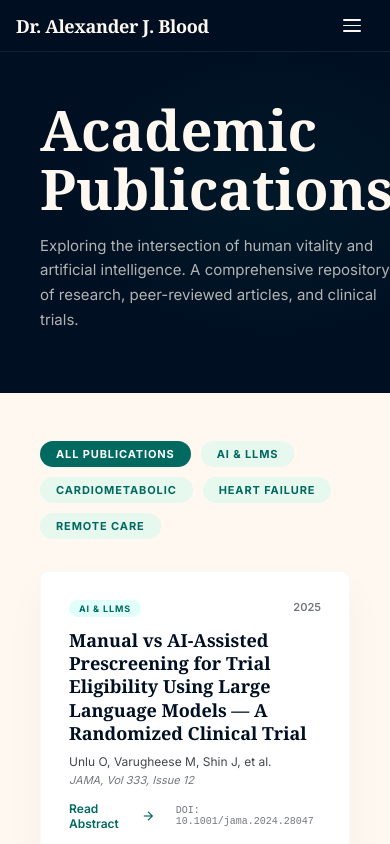
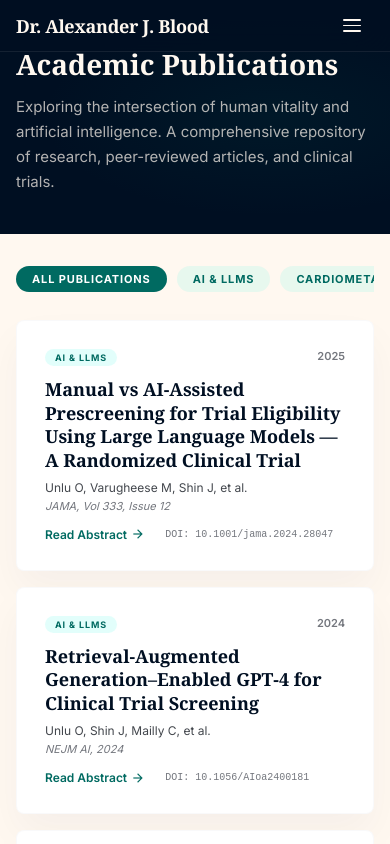
Before and after one commit to atimmer418/AJBlood-Website, an Angular app in the folder frontend/: page /publications in a window 390 px wide. Shown: the top 844 px of the page. Built offline with nearby package versions, Linux system fonts and the light colour scheme.

Commit message:
feat(mobile): expertise cards 1-col, publications filter chip scroll, hide decorative icons

```diff
--- a/frontend/src/app/pages/expertise/expertise.component.html
+++ b/frontend/src/app/pages/expertise/expertise.component.html
@@ -11,7 +11,7 @@
         of healthcare technology through rigorous research and human-centric AI implementation.
       </p>
     </div>
-    <span class="material-symbols-outlined hero-icon" aria-hidden="true">biotech</span>
+    <span class="material-symbols-outlined hero-icon hide-mobile" aria-hidden="true">biotech</span>
   </div>
 </section>
 
--- a/frontend/src/app/pages/expertise/expertise.component.scss
+++ b/frontend/src/app/pages/expertise/expertise.component.scss
@@ -71,3 +71,27 @@
   grid-template-columns: 1fr 1fr;
   gap: 16px;
 }
+
+@media (max-width: 768px) {
+  .expertise-hero {
+    padding: var(--hero-pt) var(--page-px) 32px;
+  }
+
+  .hero-inner {
+    flex-direction: column;
+    gap: 0;
+  }
+
+  .hero-headline {
+    font-size: clamp(1.5rem, 6vw, 2.5rem);
+  }
+
+  .cards-section {
+    padding: 24px var(--page-px);
+  }
+
+  .cards-grid {
+    grid-template-columns: 1fr;
+    gap: var(--card-gap);
+  }
+}
--- a/frontend/src/app/pages/publications/publications.component.html
+++ b/frontend/src/app/pages/publications/publications.component.html
@@ -8,7 +8,7 @@
         A comprehensive repository of research, peer-reviewed articles, and clinical trials.
       </p>
     </div>
-    <span class="material-symbols-outlined pub-hero-icon" aria-hidden="true">menu_book</span>
+    <span class="material-symbols-outlined pub-hero-icon hide-mobile" aria-hidden="true">menu_book</span>
   </div>
 </section>
 
--- a/frontend/src/app/pages/publications/publications.component.scss
+++ b/frontend/src/app/pages/publications/publications.component.scss
@@ -94,3 +94,41 @@
     background: rgba(96, 246, 229, 0.3);
   }
 }
+
+@media (max-width: 768px) {
+  .pub-hero {
+    padding: var(--hero-pt) var(--page-px) 40px;
+  }
+
+  .pub-hero-inner {
+    flex-direction: column;
+    gap: 0;
+  }
+
+  .pub-hero-title {
+    font-size: clamp(1.75rem, 7vw, 3rem);
+  }
+
+  .pub-list-section {
+    padding: 32px var(--page-px);
+  }
+
+  /* Filter chips: horizontal scroll instead of wrapping */
+  .filters {
+    overflow-x: auto;
+    flex-wrap: nowrap;
+    -webkit-overflow-scrolling: touch;
+    scrollbar-width: none;
+    padding-bottom: 4px;
+    margin-bottom: 24px;
+
+    &::-webkit-scrollbar {
+      display: none;
+    }
+  }
+
+  .filter-chip {
+    white-space: nowrap;
+    flex-shrink: 0;
+  }
+}
```
